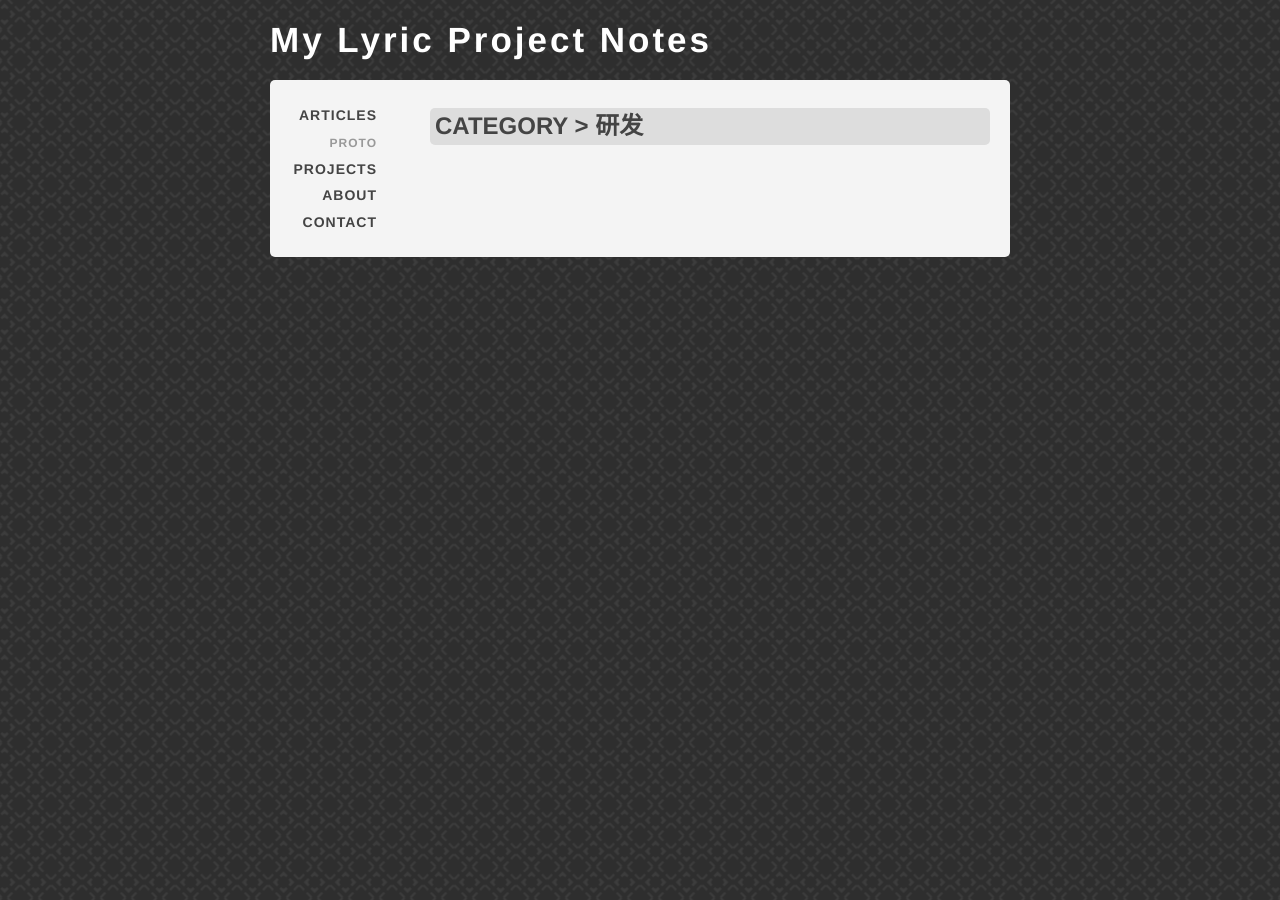
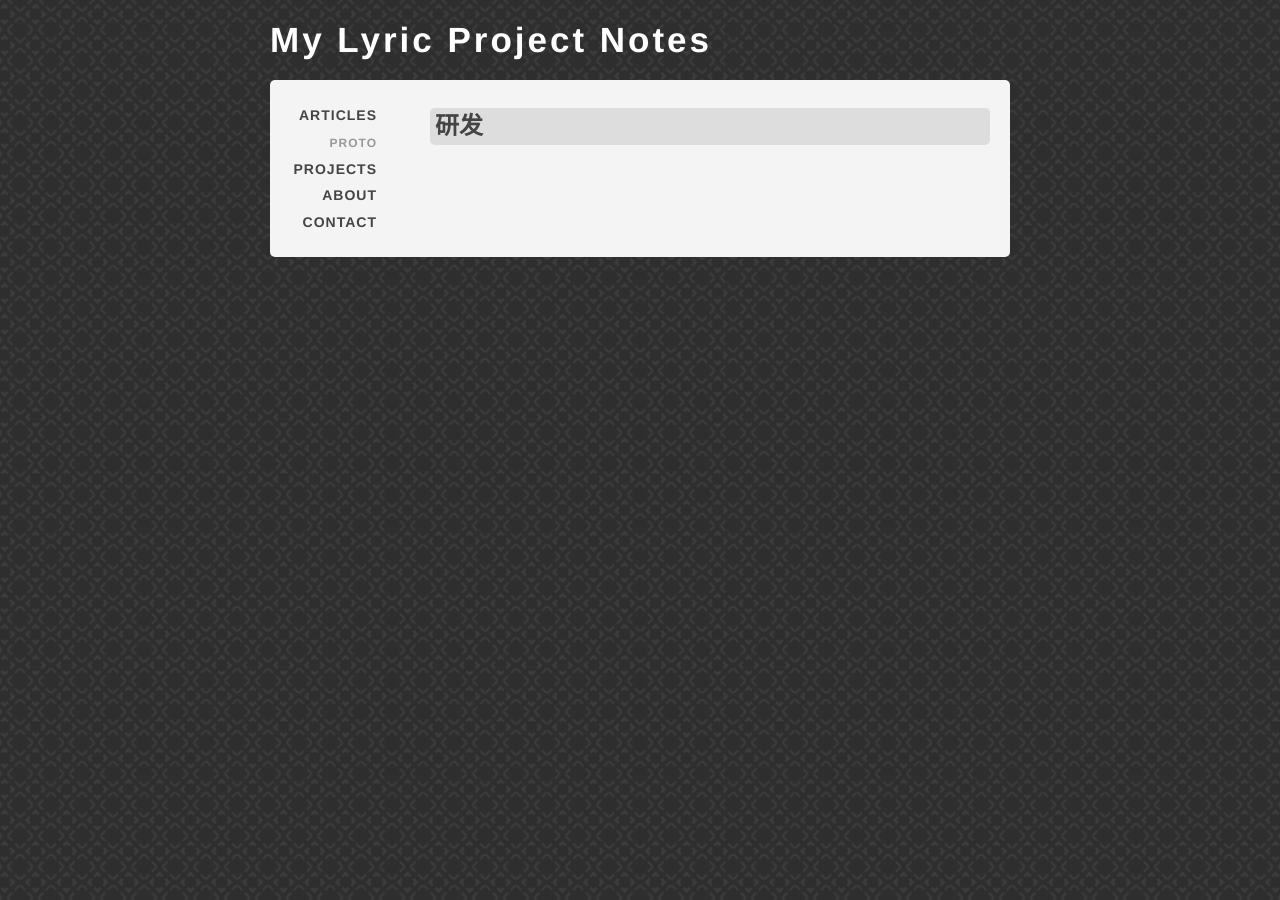
Before and after one commit to tiegeci/tiegeci.github.com, a Jekyll site: the page built from research.html, in a window 1280 px wide. Built offline with Jekyll 4.4.1, drawn with Linux system fonts in a browser that asks for light colours; Markdown is read by kramdown in place of the engine named in the settings.

Commit message:
update my homepage

```diff
--- a/_layouts/category.html
+++ b/_layouts/category.html
@@ -29,7 +29,7 @@
 				</div>
 
 				<div id="main">
-					<h1>CATEGORY > {{ page.title }}</h1>
+					<h1>{{ page.title }}</h1>
 					{{ content }}
 				</div>
 
```
